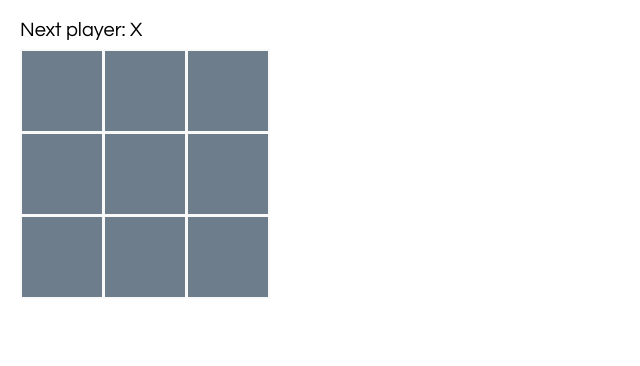
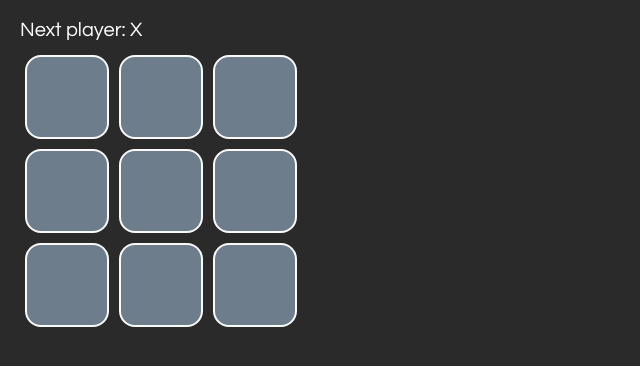
Before and after one commit to lmberard/React, a React app: page / in a window 1280 px wide. Shown: the whole page, without its empty margins (0-640 px from the left). Built offline with nearby package versions, Linux system fonts and the light colour scheme.

Commit message:
add css improvements

```diff
--- a/src/index.css
+++ b/src/index.css
@@ -1,6 +1,20 @@
 body {
   font: 20px "Century Gothic", Futura, sans-serif;
   margin: 20px;
+  color: white;
+  background: rgb(43, 42, 42);
+}
+
+button {
+  background-color: #42ac6e; /* Green */
+  border: none;
+  color: white;
+  padding: 5px 20px;
+  text-align: center;
+  text-decoration: none;
+  display: inline-block;
+  font-size: 16px;
+  border-radius: 16px;
 }
 
 ol,
@@ -26,8 +40,7 @@ ul {
   font-weight: bold;
   line-height: 84px;
   height: 84px;
-  margin-right: -1px;
-  margin-top: -1px;
+  margin: 5px;
   padding: 0;
   text-align: center;
   width: 84px;
@@ -47,5 +60,5 @@ ul {
 }
 
 .game-info {
-  margin-left: 20px;
+  margin-left: 40px;
 }
```
